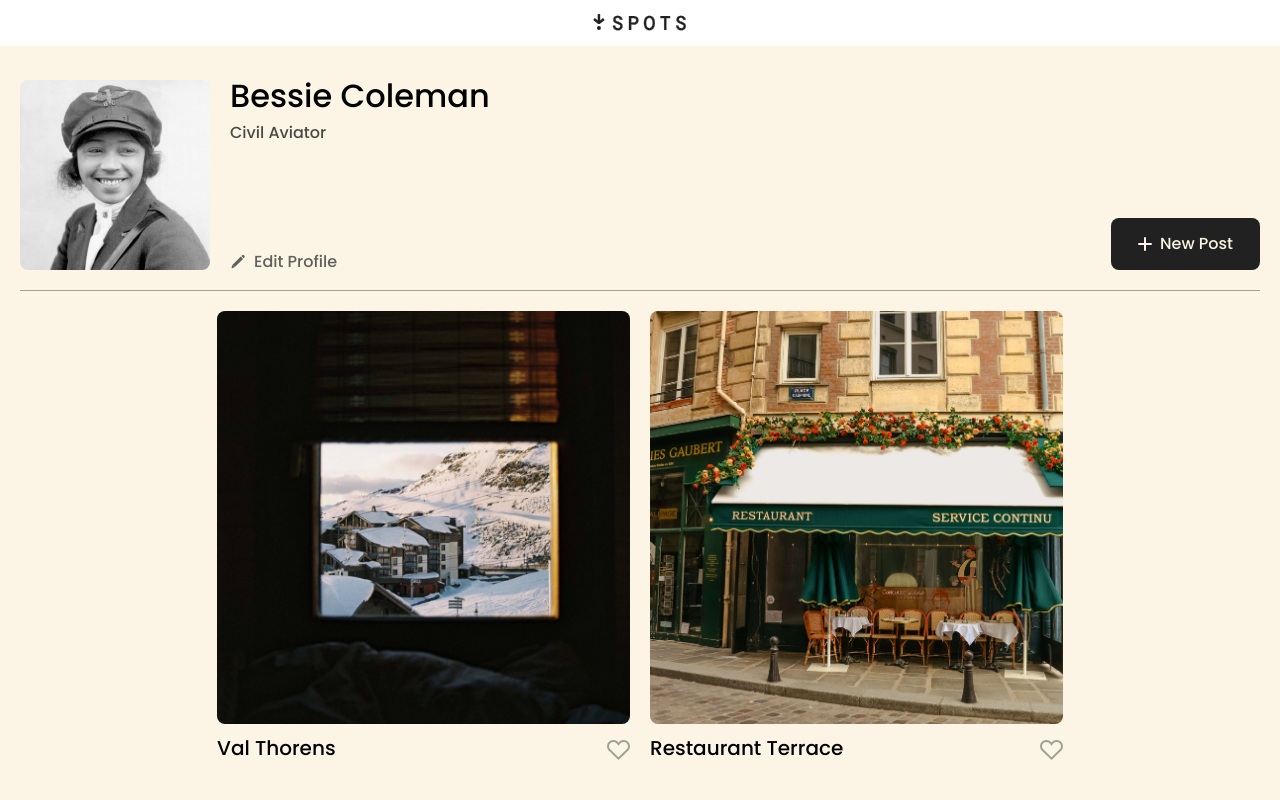
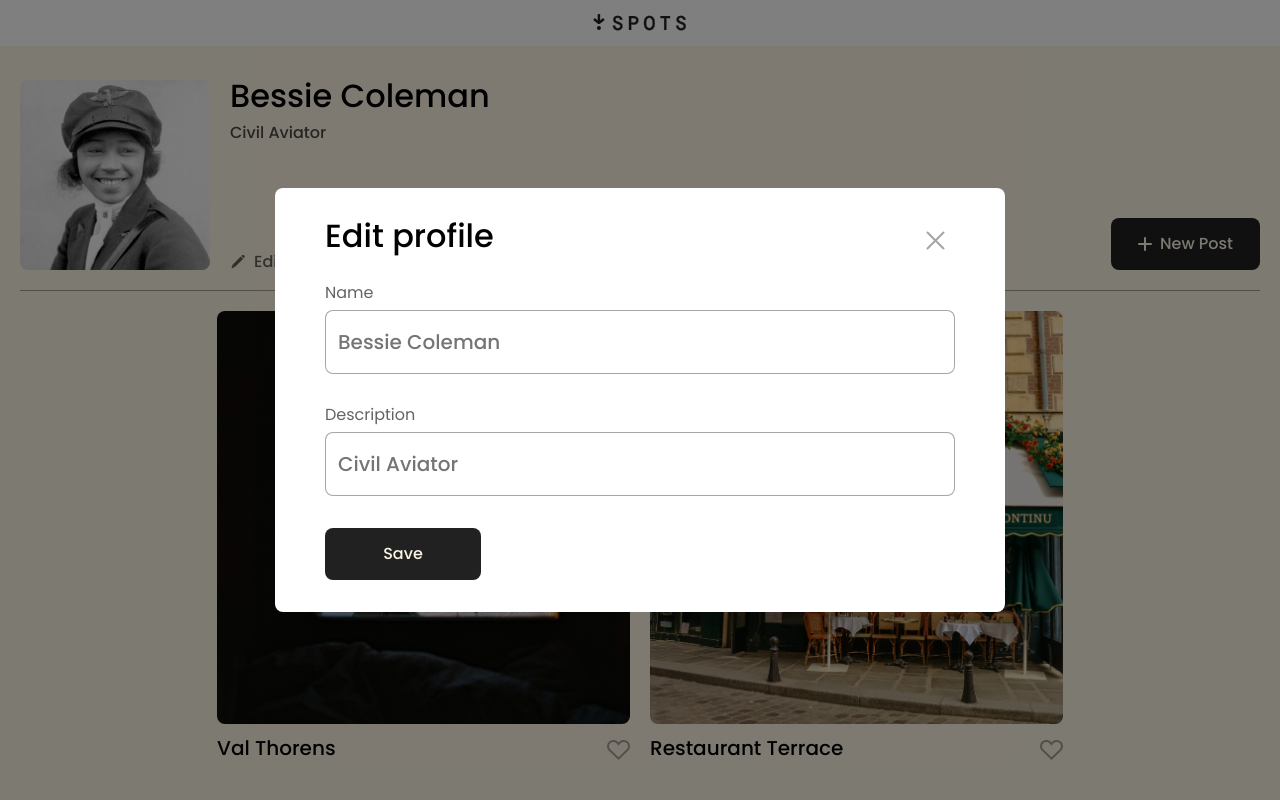
Before and after one commit to FredSmith2/se_project_spots, a plain HTML site: page index.html in a window 1280 px wide. Shown: the top 800 px of the page. Drawn offline with Linux system fonts and the light colour scheme; grey boxes are pictures that could not be loaded.

Commit message:
Sprint 4 stage 2

```diff
--- /dev/null
+++ b/blocks/modal.css
@@ -0,0 +1,118 @@
+.modal {
+  position: fixed;
+  top: 0;
+  left: 0;
+  bottom: 0;
+  right: 0;
+  background-color: rgba(0, 0, 0, 0.5);
+  display: flex;
+  flex-direction: column;
+  justify-content: center;
+  align-items: center;
+  visibility: hidden;
+  font-family: "Poppins", Arial, sans-serif;
+  padding: 0 16px;
+}
+
+.modal__opened {
+  visibility: visible;
+}
+
+.modal__container {
+  background-color: #fff;
+  max-width: 730px;
+  width: 100%;
+  padding: 32px 50px;
+  position: relative;
+  box-sizing: border-box;
+  border: none;
+  border-radius: 8px;
+}
+
+.modal__close-btn {
+  position: absolute;
+  top: 32px;
+  right: 50px;
+  width: 40px;
+  height: 40px;
+  background: transparent url(../images/close-btn.svg) no-repeat center/cover;
+  opacity: 0.4;
+  border: none;
+  padding: 0;
+}
+
+.modal__title {
+  margin: 0px 0 32px;
+  font-size: 32px;
+  font-weight: 500;
+  line-height: 1;
+}
+
+.modal__label {
+  display: flex;
+  flex-direction: column;
+  gap: 8px;
+  margin-bottom: 32px;
+  color: #212121b3;
+  font-size: 16px;
+  line-height: 17.6px;
+}
+
+.modal__input {
+  padding: 16px 12px;
+  border: 1px solid #21212166;
+  border-radius: 8px;
+  color: #2121214d;
+  font-size: 20px;
+  line-height: 1;
+  font-weight: 500;
+}
+
+.modal__submit-btn {
+  width: 156px;
+  padding: 18px 0;
+  background: #212121;
+  border: none;
+  border-radius: 8px;
+  color: #fcf5e5;
+  font-size: 16px;
+  font-weight: 500;
+  line-height: 1;
+  cursor: pointer;
+}
+
+@media screen and (max-width: 630px) {
+  .modal {
+    padding: 0 10px;
+  }
+
+
+  .modal__container {
+    max-width: 300px;
+    width: 100%;
+    padding: 12px;
+  }
+
+  .modal__close-btn {
+    top: 12px;
+    right: 12px;
+  }
+
+
+  .modal__title {
+    margin: 10px 0 34px;
+    font-size: 20px;
+  }
+
+  .modal__label {
+    margin-bottom: 24px;
+  }
+
+  .modal__input {
+    font-size: 16px;
+    padding: 12px 16px;
+  }
+
+  .modal__submit-btn {
+    width: 100%;
+  }
--- a/index.html
+++ b/index.html
@@ -110,6 +110,33 @@
       <footer class="footer">
         <p class="footer__copyright">2023 &copy; Spots</p>
       </footer>
+      <div class="modal modal__opened">
+        <div class="modal__container">
+          <button type="submit" class="modal__close-btn"></button>
+          <h2 class="modal__title">Edit profile</h2>
+          <form name="edit-profile" class="modal__form">
+            <label for="name" class="modal__label">
+              Name
+              <input
+                id="name"
+                type="text"
+                class="modal__input"
+                placeholder="Bessie Coleman"
+              />
+            </label>
+            <label for="description" class="modal__label">
+              Description
+              <input
+                id="name"
+                type="text"
+                class="modal__input"
+                placeholder="Civil Aviator"
+              />
+            </label>
+            <button type="submit" class="modal__submit-btn">Save</button>
+          </form>
+        </div>
+      </div>
     </div>
     <script defer src="./scripts/index.js"></script>
   </body>
--- a/pages/index.css
+++ b/pages/index.css
@@ -7,3 +7,4 @@
 @import url(../blocks/cards.css);
 @import url(../blocks/card.css);
 @import url(../blocks/footer.css);
+@import url(../blocks/modal.css);
```
Also changed, not shown: images/close-btn.svg (added).
